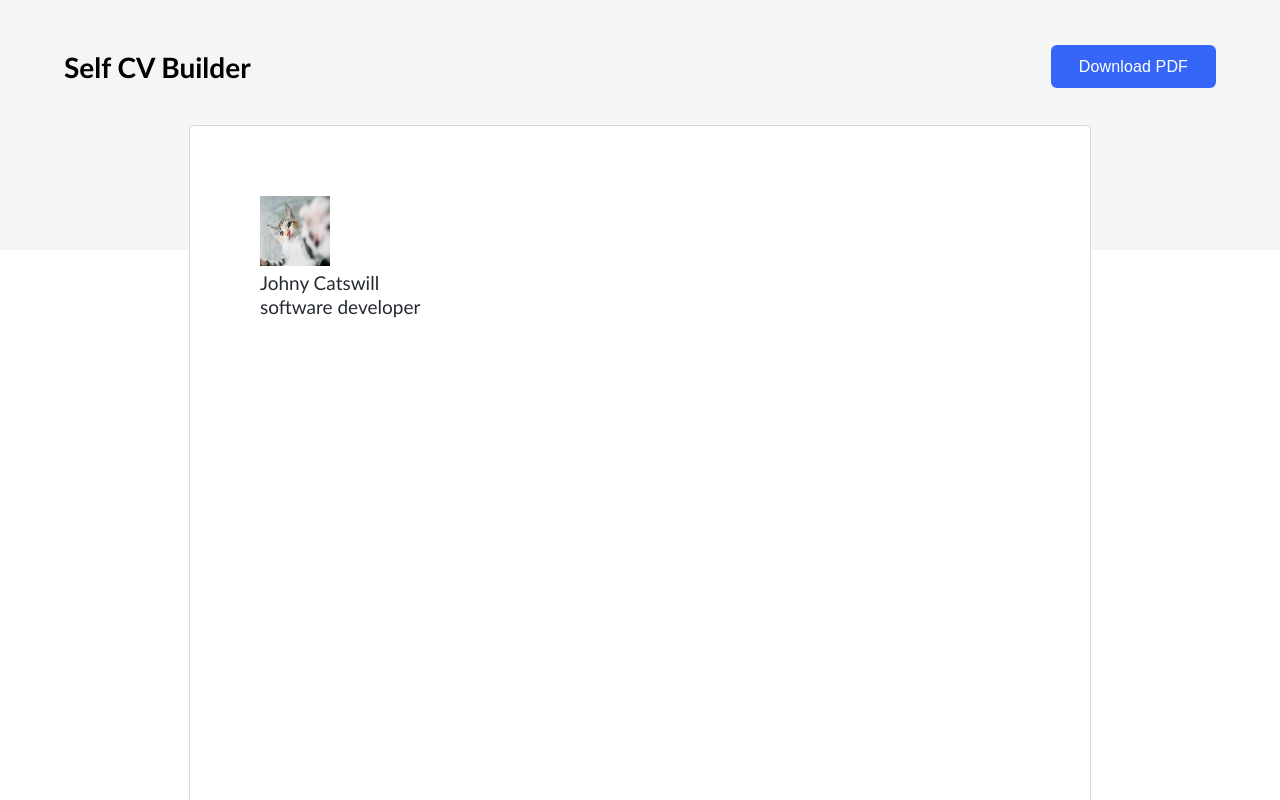
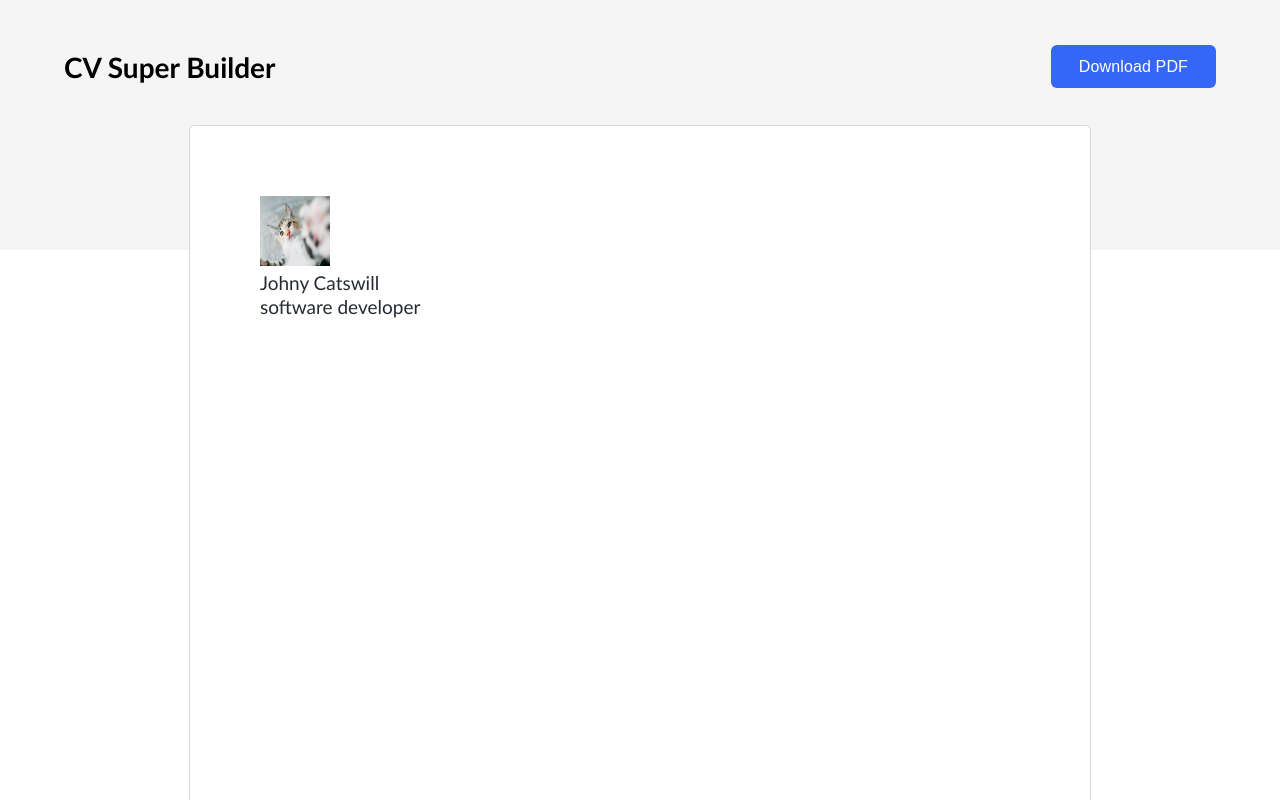
Before and after one commit to sergeyavdyakov/mmcs-cross-lab-1, a website: page public/index.html in a window 1280 px wide. Shown: the top 800 px of the page. Drawn offline with Linux system fonts and the light colour scheme.

Commit message:
Update title.

```diff
--- a/public/index.html
+++ b/public/index.html
@@ -29,7 +29,7 @@
     <header class="header">
       <div class="header__content">
         <div class="logo">
-          <a href="/" class="logo__text">Self CV Builder</a>
+          <a href="/" class="logo__text">CV Super Builder</a>
         </div>
         <div class="actions">
           <button class="actions__download-btn">Download PDF</button>
```
